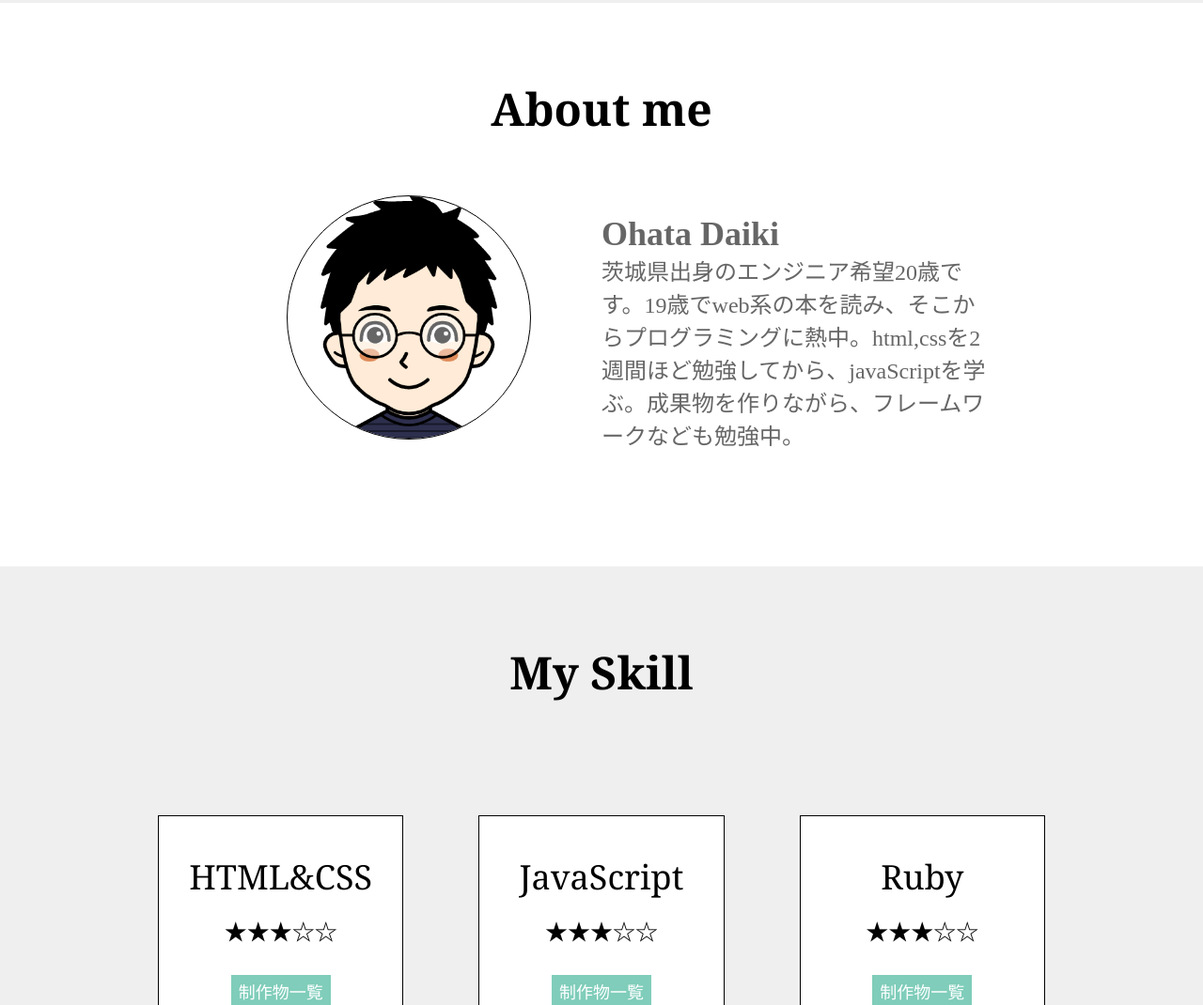
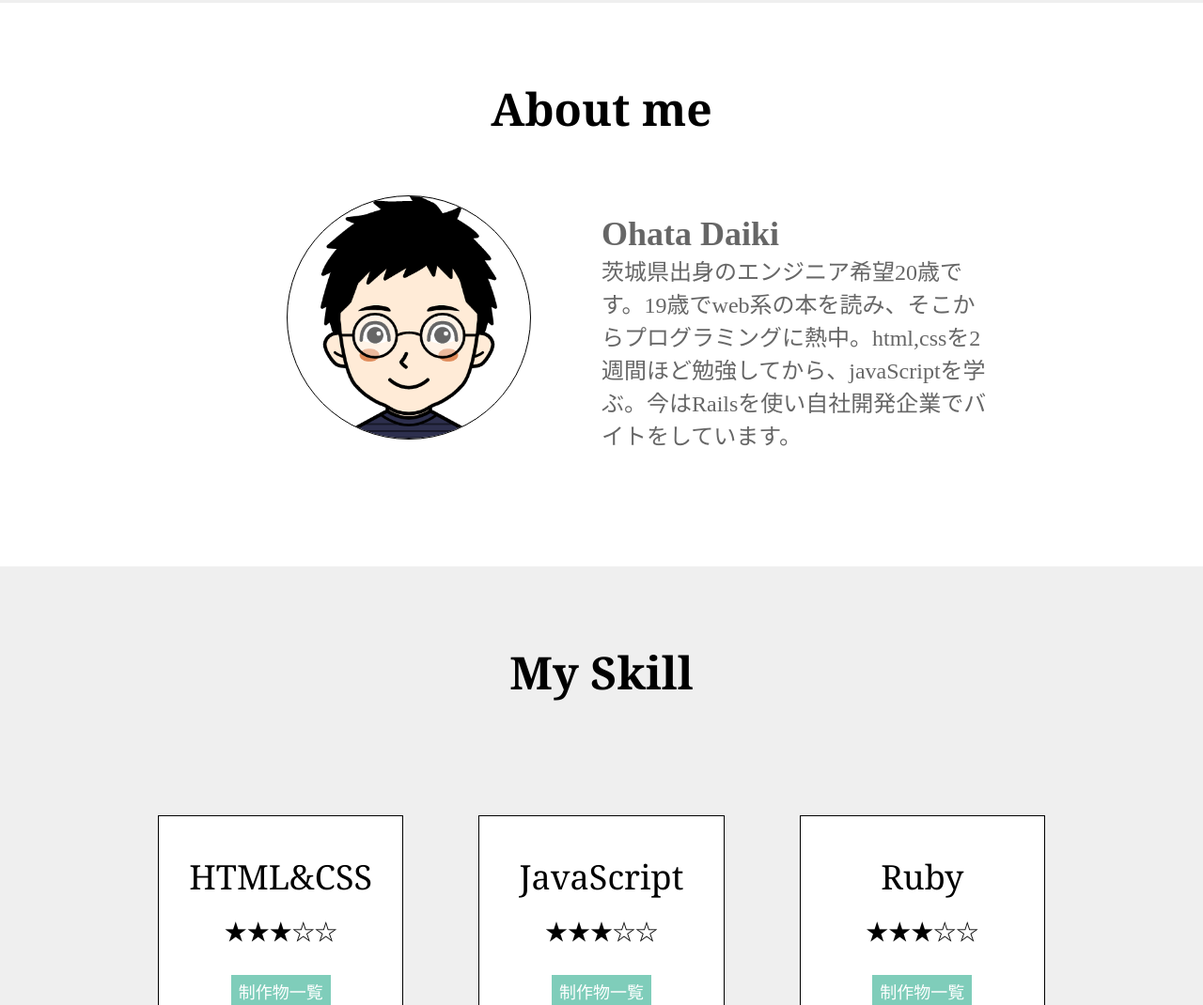
Before and after one commit to dai-blog/portfolio2.0, a plain HTML site: page index.html in a window 1280 px wide. Shown: the part 1277-2347 px from the top of the page at 94% size. Drawn offline with Linux system fonts and the light colour scheme.

Commit message:
Add files via upload

```diff
--- a/index.html
+++ b/index.html
@@ -78,7 +78,7 @@
         <div class="profile-left"><img src="image/image.png" width="258"></div>
         <div class="profile-right">
           <h2>Ohata Daiki</h2>
-          <p>茨城県出身のエンジニア希望20歳です。19歳でweb系の本を読み、そこからプログラミングに熱中。html,cssを2週間ほど勉強してから、javaScriptを学ぶ。成果物を作りながら、フレームワークなども勉強中。</p>
+          <p>茨城県出身のエンジニア希望20歳です。19歳でweb系の本を読み、そこからプログラミングに熱中。html,cssを2週間ほど勉強してから、javaScriptを学ぶ。今はRailsを使い自社開発企業でバイトをしています。</p>
         </div>
       </div>
     </div>
```
